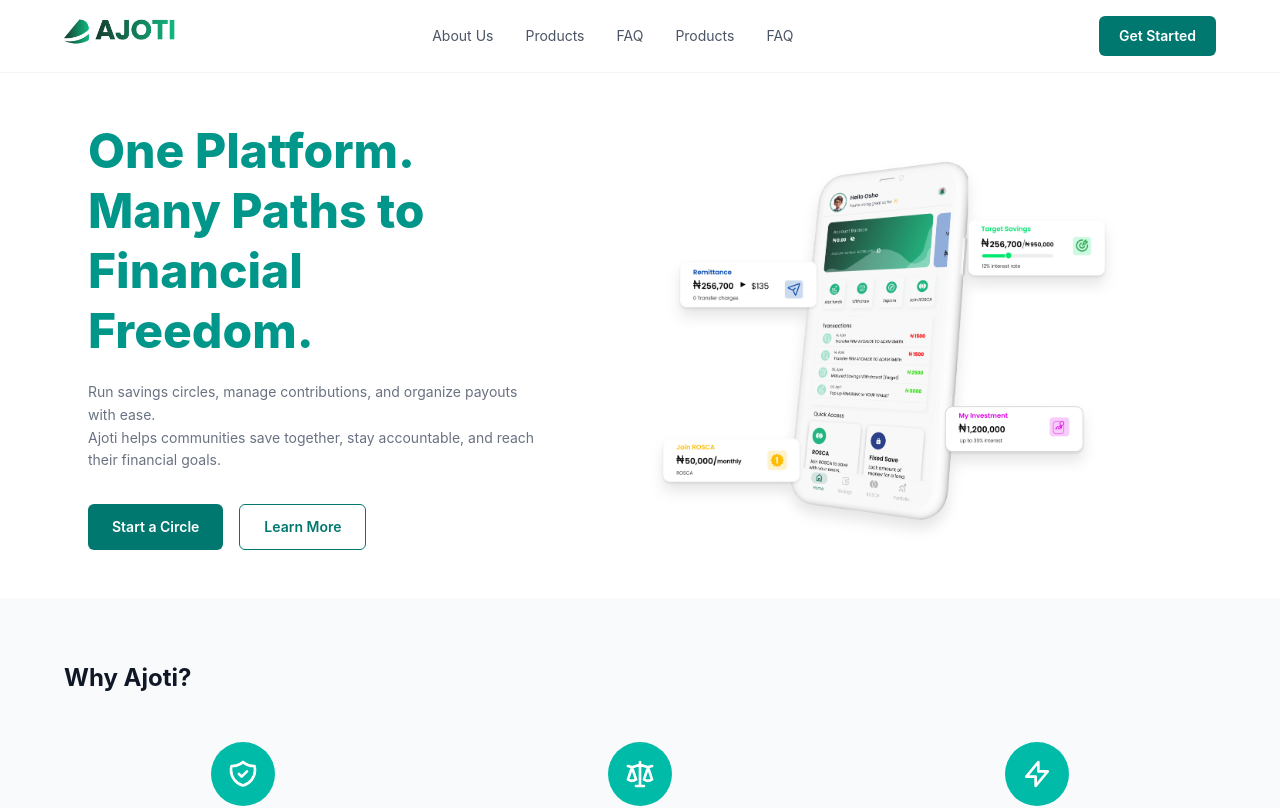
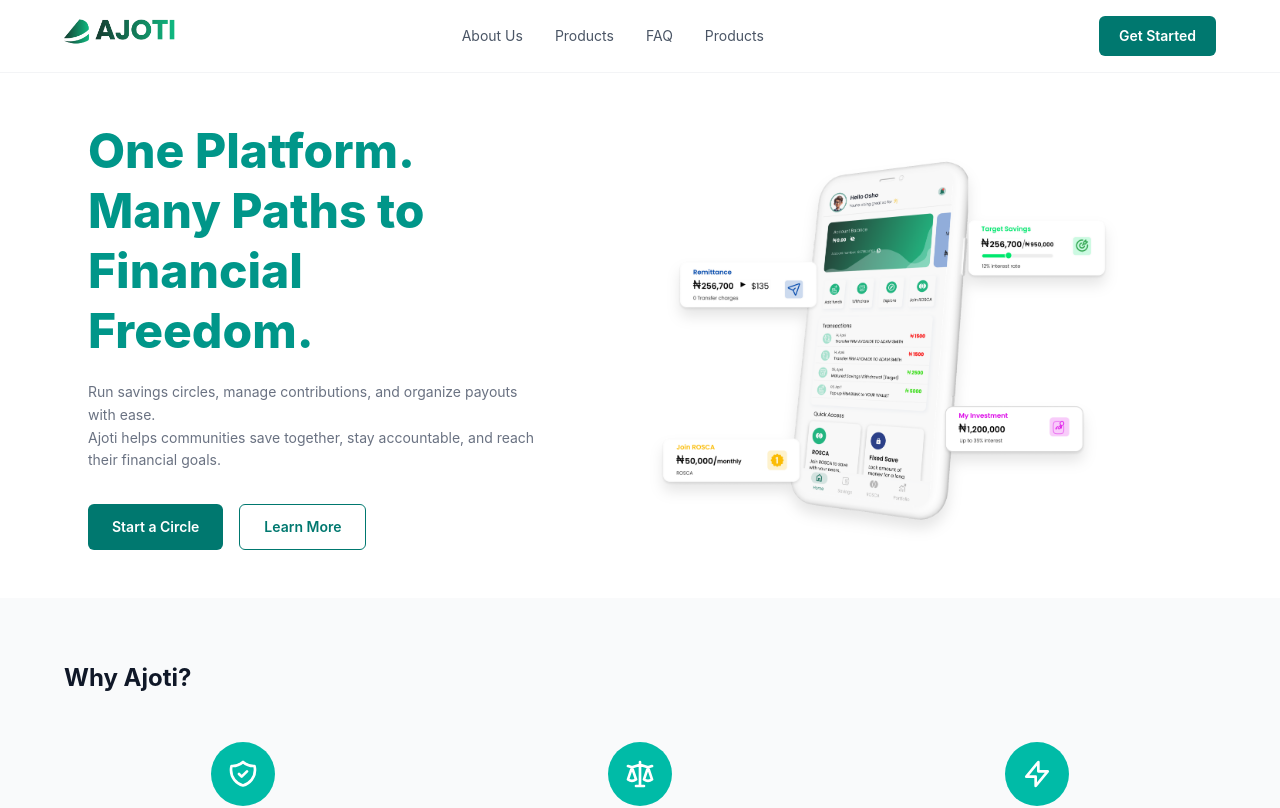
Before and after one commit to ajoti-fintech/ajoti-website, a React (Vite) app: page / in a window 1280 px wide. Shown: the top 808 px of the page. Built offline with nearby package versions, Linux system fonts and the light colour scheme.

Commit message:
Fixing duplicate

```diff
--- a/src/components/Navbar.tsx
+++ b/src/components/Navbar.tsx
@@ -19,7 +19,6 @@
           <Link to="/products" className="text-sm text-gray-600 hover:text-teal-600 transition-colors">
             Products
           </Link>
-          <a href="#" className="text-sm text-gray-600 hover:text-teal-600 transition-colors">FAQ</a>
         </div>
 
         {/* Desktop CTAs */}
```
